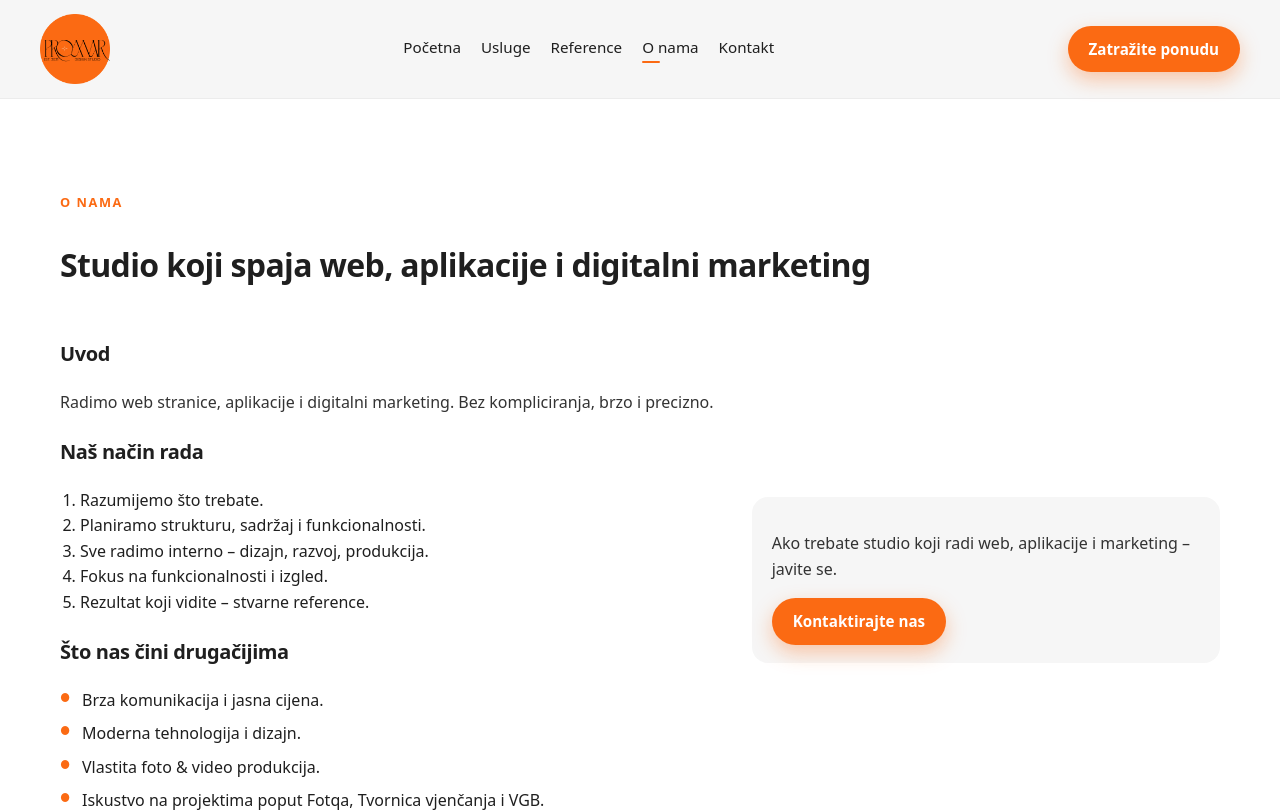
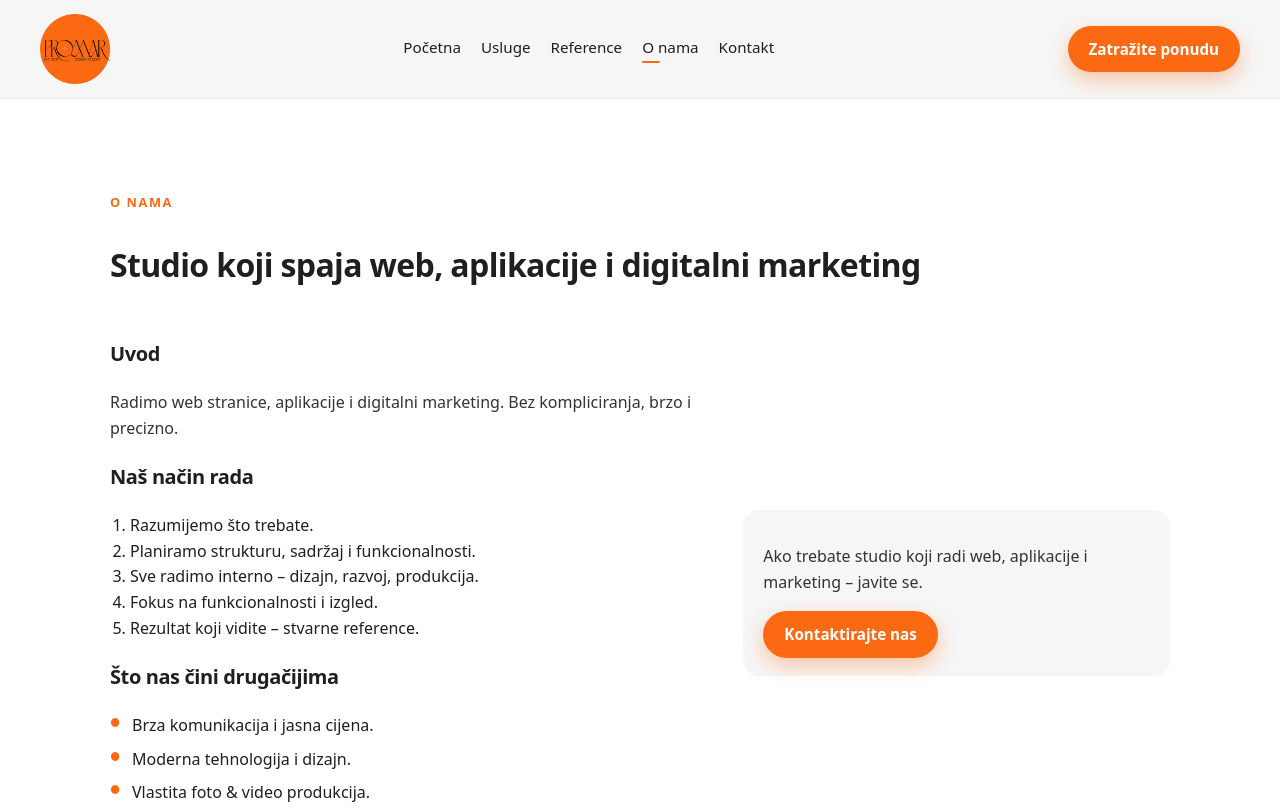
Before and after one commit to Ren0g/promar, a Next.js app: page /o-nama in a window 1280 px wide. Shown: the top 812 px of the page. Built offline with nearby package versions, Linux system fonts and the light colour scheme.

Commit message:
Update globals.css

```diff
--- a/app/globals.css
+++ b/app/globals.css
@@ -708,3 +708,22 @@ p {
     font-size: 0.95rem;
   }
 }
+/* ======================
+   FIX: better text width on desktop sections
+   ====================== */
+
+.section .container {
+  max-width: 1100px;
+}
+
+@media (max-width: 1200px) {
+  .section .container {
+    max-width: 1000px;
+  }
+}
+
+@media (max-width: 992px) {
+  .section .container {
+    max-width: 100%;
+  }
+}
```
